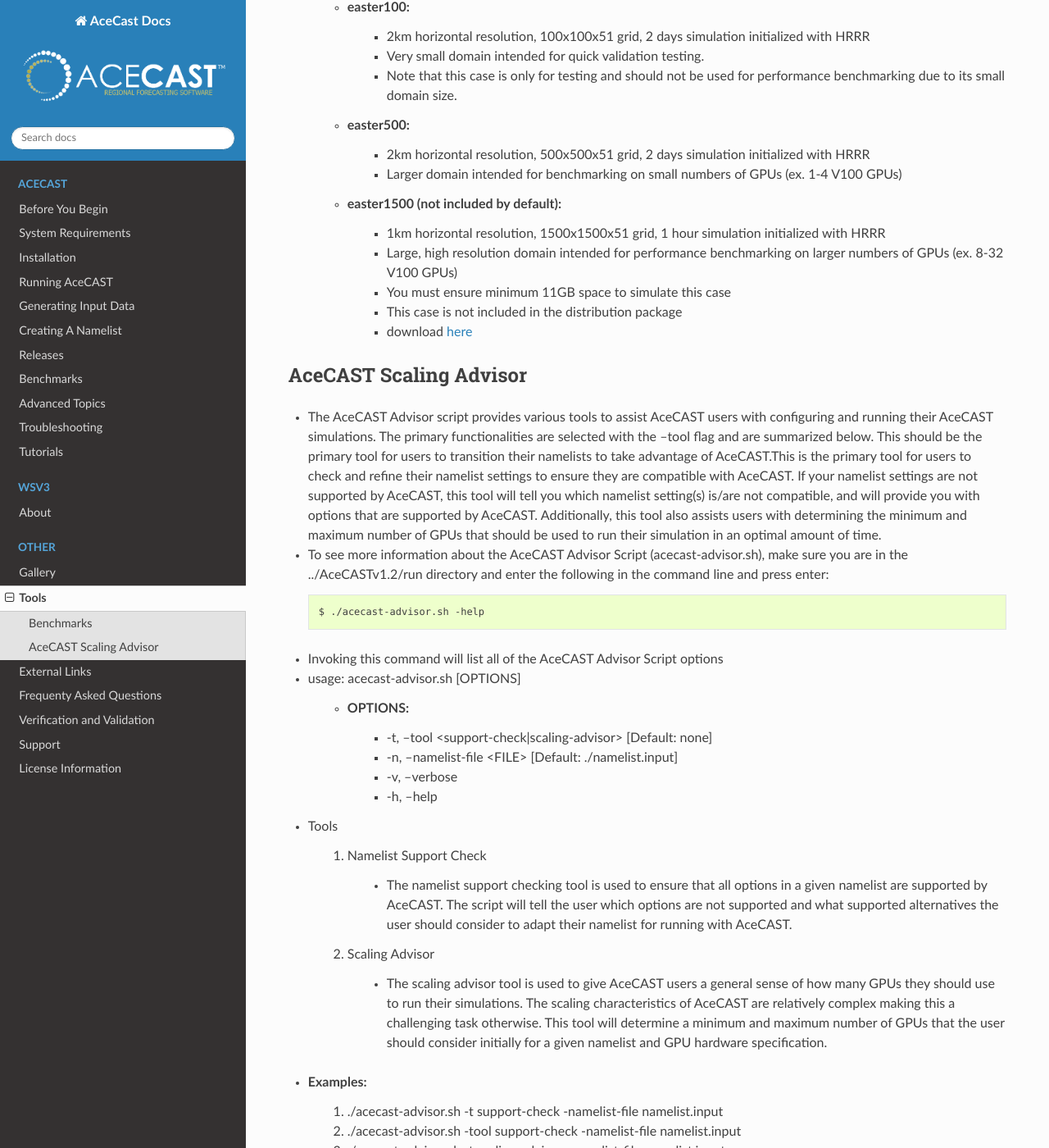
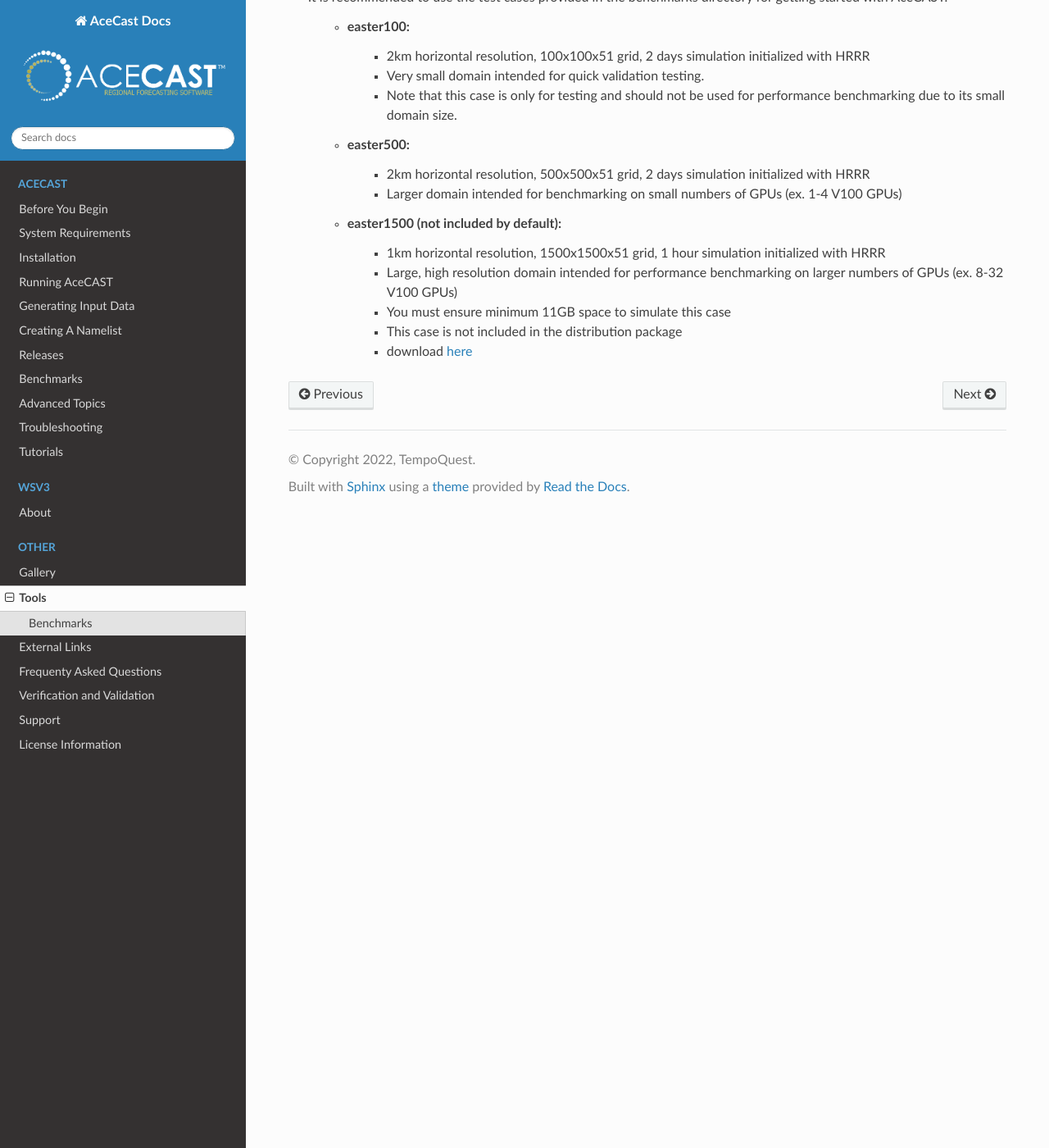
Before and after one commit to TempoQuestInc/AceCAST-Docs, a Sphinx documentation site: the page built from source/Tools.rst, in a window 1280 px wide and 1400 px high, scrolled down 1988 px. Shown: the whole window at 82% size. Built offline with Sphinx 7.4.7 and the Read the Docs theme 2.0.0, drawn with Linux system fonts in a browser that asks for light colours; some of the changed text lies outside the part shown.

Commit message:
Removed v1.3 Physics
Removed v1.3 physics not in v2.0.0-beta
Removed information on scaling advisor (not included in v2.0.0-beta)

```diff
--- a/source/Tools.rst
+++ b/source/Tools.rst
@@ -41,51 +42,3 @@
 		* You must ensure minimum 11GB space to simulate this case
 		* This case is not included in the distribution package
 		* download `here <https://tqi-s3bucket-testing.s3.us-east-2.amazonaws.com/distros/easter1500.tar.gz>`_
-
-AceCAST Scaling Advisor
------------------------
-
-* The AceCAST Advisor script provides various tools to assist AceCAST users with configuring and running their AceCAST simulations.
-  The primary functionalities are selected with the --tool flag and are summarized below. This should be the primary tool for users
-  to transition their namelists to take advantage of AceCAST.This is the primary tool for users to check and refine their
-  namelist settings to ensure they are compatible with AceCAST. If your namelist settings are not supported by AceCAST, this
-  tool will tell you which namelist setting(s) is/are not compatible, and will provide you with options that are supported by
-  AceCAST. Additionally, this tool also assists users with determining the minimum and maximum number of GPUs that should be used
-  to run their simulation in an optimal amount of time.
-
-* To see more information about the AceCAST Advisor Script (acecast-advisor.sh), make sure you are in the
-  ../AceCASTv1.2/run directory and enter the following in the command line and press enter::
-
-	$ ./acecast-advisor.sh -help
-
-* Invoking this command will list all of the AceCAST Advisor Script options
-
-* usage: acecast-advisor.sh [OPTIONS]
-
-	* OPTIONS:
-		* -t, --tool <support-check|scaling-advisor> [Default: none]
-		* -n, --namelist-file <FILE> [Default: ./namelist.input]
-		* -v, --verbose
-		* -h, --help
-
-* Tools
-
-	#. Namelist Support Check
-
-		* The namelist support checking tool is used to ensure that all options in a given namelist are supported by AceCAST. The script will tell the user which options are not supported and what supported alternatives the user should consider to adapt their namelist for running with AceCAST.
-
-	#. Scaling Advisor
-
-		* The scaling advisor tool is used to give AceCAST users a general sense of how many GPUs they should use to run their simulations. The scaling characteristics of AceCAST are relatively complex making this a challenging task otherwise. This tool will determine a minimum and maximum number of GPUs that the user should consider initially for a given namelist and GPU hardware specification.
-
-
-* Examples:
-	#. ./acecast-advisor.sh -t support-check -namelist-file namelist.input
-	#. ./acecast-advisor.sh -tool support-check -namelist-file namelist.input
-	#. ./acecast-advisor.sh -t scaling-advisor -namelist-file namelist.input
-	#. ./acecast-advisor.sh -tool scale-advisor -namelist-file namelist.input
-
-.. admonition:: Note
-
-    When using the scaling advisor tool the script should be run on the intended runtime machine and runtime environment.
-    Otherwise the script will not be able to determine critical information about the user's GPU specifications.
```
Also changed, not shown: other parts of source/Tools.rst (+1 -0 lines).
